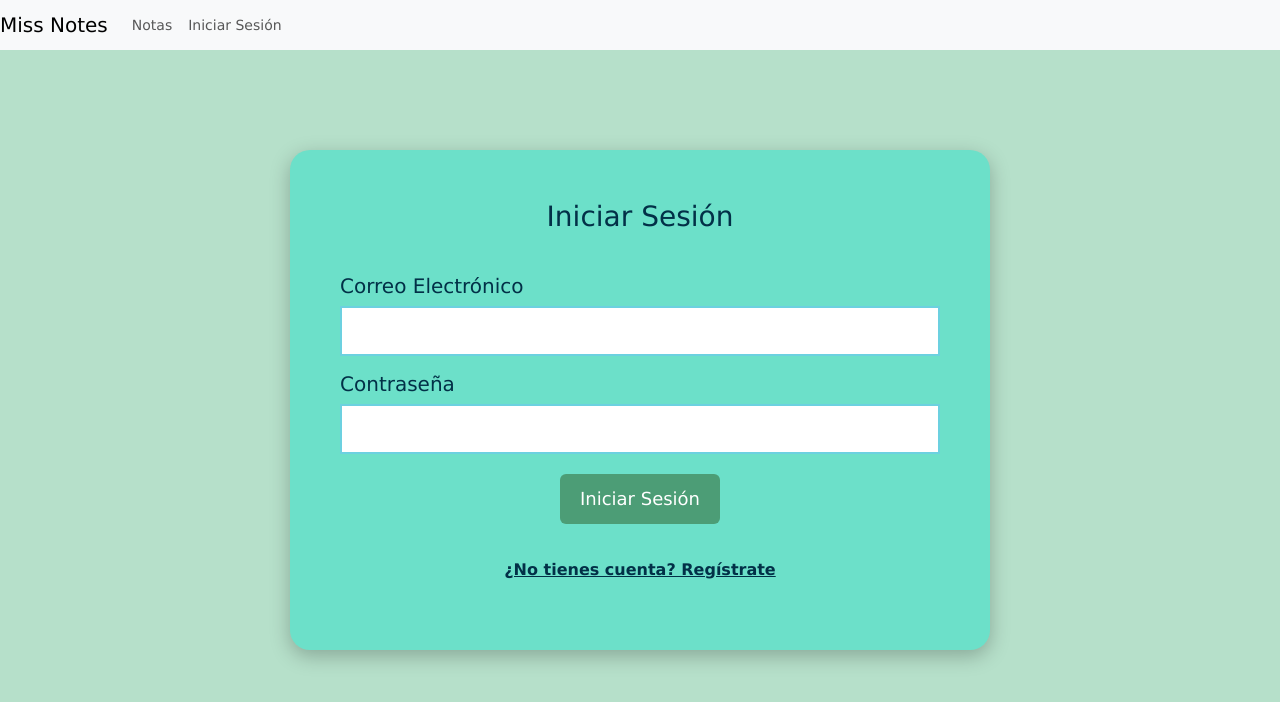
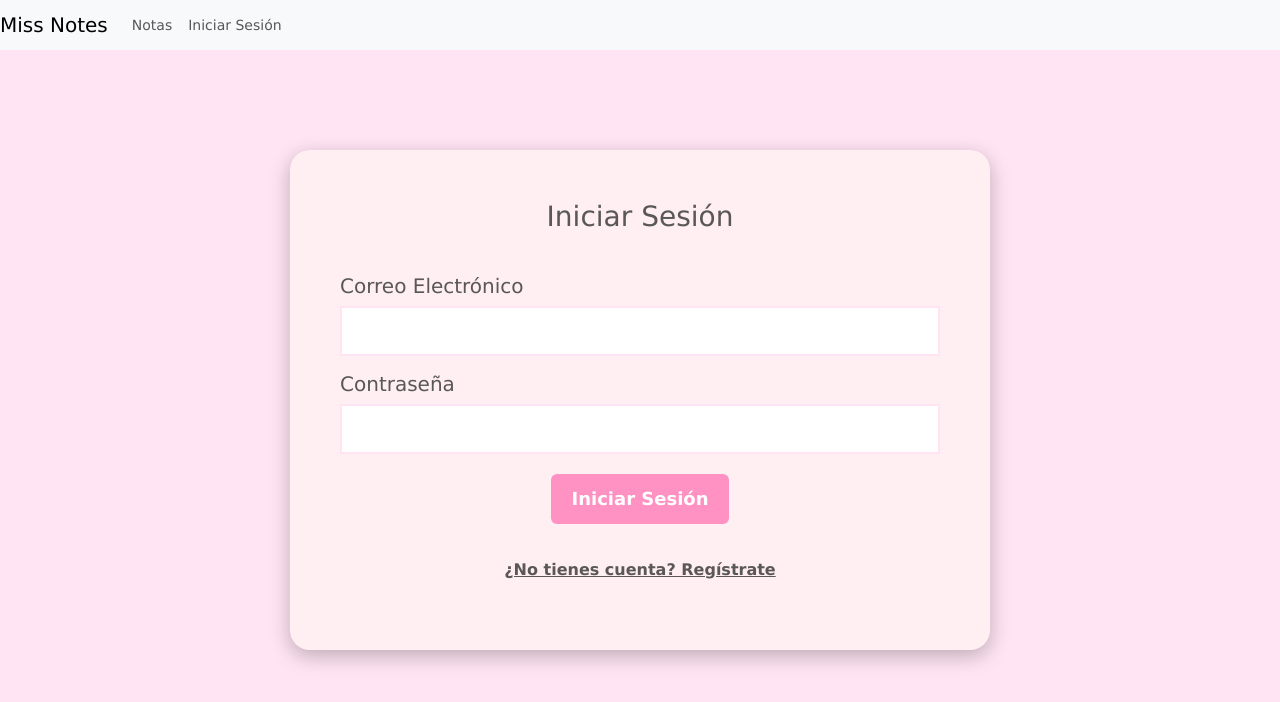
Before and after one commit to Josel02/miss-notes-react-dsw, a React (Create React App) app: page /login in a window 1280 px wide. Shown: the top 702 px of the page. Built offline with nearby package versions, Linux system fonts and the light colour scheme.

Commit message:
Cambiada paleta de colores

```diff
--- a/src/styles/LoginRegister.css
+++ b/src/styles/LoginRegister.css
@@ -1,91 +1,93 @@
+@import 'variables.css';
+
+
 /* Estilos de la Página de Login */
 .login-container {
-    width: 60%; /* Ajustamos el ancho como un porcentaje del contenedor padre para mayor flexibilidad */
-    max-width: 700px; /* Aumentamos el ancho máximo aún más */
-    min-height: 500px; /* Establecemos una altura mínima para asegurar que el formulario sea más alto */
-    margin: 0 auto; /* Centrado vertical y horizontal */
-    position: fixed; /* Cambiamos a posicionamiento fijo para asegurar el centrado */
+    width: 60%;
+    max-width: 700px;
+    min-height: 500px;
+    margin: 0 auto;
+    position: fixed;
     top: 50%;
     left: 50%;
     transform: translate(-50%, -50%);
-    padding: 50px; /* Aumentamos el padding para más espacio interior */
-    border-radius: 20px; /* Esquinas más redondeadas */
-    box-shadow: 0 6px 20px rgba(0,0,0,0.25);
-    background-color: #6CE0C9; /* Fondo del formulario */
+    padding: 50px;
+    border-radius: 20px;
+    box-shadow: 0 6px 20px rgba(0, 0, 0, 0.25);
+    background-color: var(--lavender-blush);
 }
 
 .login-title {
     text-align: center;
-    margin-bottom: 40px; /* Más espacio debajo del título */
-    color: #023047; /* Mantenemos el color original del título para contraste */
-    font-size: 28px; /* Hacemos el título un poco más grande */
+    margin-bottom: 40px;
+    color: var(--davys-gray);
+    font-size: 28px;
 }
 
 .btn-primary {
-    background-color: #4C9D76; /* Un verde más oscuro para el botón, mejor contraste con el texto blanco */
-    color: #ffffff; /* Mantenemos el texto blanco para contraste */
+    background-color: var(--amaranth-pink);
+    color: var(--white);
+    font-weight: bold; /* Texto en negrita */
     border: none;
-    font-size: 18px; /* Aumentamos el tamaño del texto del botón */
-    padding: 10px 20px; /* Más padding para un botón más grande y fácil de clickear */
+    font-size: 18px;
+    padding: 10px 20px;
     height: 50px;
-    width: auto; /* Cambio clave: ajustamos el ancho para que sea automático y no ocupe el 100% */
-    display: block; /* Asegura que el botón se muestre como un bloque */
-    margin: 20px auto 0; /* Centramos el botón horizontalmente */
+    width: auto;
+    display: block;
+    margin: 20px auto 0;
 }
 
 .btn-primary:hover {
-    background-color: #367B58; /* Un verde aún más oscuro para el hover, manteniendo buen contraste */
-    color: #ffffff; /* Mantenemos el texto blanco también al pasar el mouse */
+    background-color: var(--pink-lavender);
+    color: var(--lavender-blush);
 }
 
 .form-label {
-    color: #023047; /* Mantenemos el color para el texto del formulario */
-    font-size: 20px; /* Aumentamos el tamaño del texto para las etiquetas */
+    color: var(--davys-gray);
+    font-size: 20px;
 }
 
 .form-control {
-    background-color: #ffffff; /* Fondo blanco para los campos, mejor legibilidad */
-    border: 2px solid #6CD1E0; /* Borde suave azul */
-    border-radius: 5px; /* Bordes redondeados para los campos de entrada */
-    padding: 10px; /* Mayor padding para mayor facilidad de entrada */
+    background-color: var(--white);
+    border: 2px solid var(--pale-purple);
+    border-radius: 5px;
+    padding: 10px;
     height: 50px;
     font-size: 18px;
-    padding-right: 40px; /* Asegura suficiente espacio para el ícono. Ajusta según el tamaño de tu ícono */
-
+    padding-right: 40px;
 }
 
 body {
-    background-color: #B6E0CA; /* Un fondo general más suave para la página */
+    background-color: var(--pale-purple);
 }
 
 .text-center {
-    text-align: center; /* Asegura que el texto esté centrado */
+    text-align: center;
 }
 
 .text-decoration-underline {
-    text-decoration: underline; /* Subraya el texto para indicar que es un enlace */
-    color: #023047; /* Cambia esto según la paleta de colores de tu sitio */
-    font-weight: bold; /* Hace el texto un poco más grueso para destacarlo */
-    font-size: 16px; /* Ajusta el tamaño de la fuente para mejorar la legibilidad */
-    margin-top: 20px; /* Añade espacio arriba para separarlo del botón */
-    display: inline-block; /* Esto ayuda a aplicar el margen correctamente */
+    text-decoration: underline;
+    color: var(--davys-gray);
+    font-weight: bold;
+    font-size: 16px;
+    margin-top: 20px;
+    display: inline-block;
 }
 
 .text-decoration-underline:hover {
-    color: #4C9D76; /* Cambia el color al pasar el mouse para indicar interactividad */
-    cursor: pointer; /* Cambia el cursor a una mano para indicar que es clickeable */
+    color: var(--amaranth-pink);
+    cursor: pointer;
 }
 
 .password-error {
-    color: #ff0000; /* Rojo para errores */
+    color: var(--amaranth-pink);
     margin-top: 5px;
 }
 
 .error-message {
-    color: #ff0000;
+    color: var(--red);
     margin-top: 5px;
     font-size: 0.8rem;
-
 }
 
 .password-field {
@@ -103,38 +105,34 @@ body {
 }
 
 .form-control {
-    padding-right: 40px; /* Asegura que el texto no se sobreponga al botón de mostrar/ocultar */
+    padding-right: 40px;
 }
 
 .form-control.error {
-    border: 2px solid #ff0000; /* Ajusta el color y el grosor del borde según prefieras */
+    border: 2px solid var(--amaranth-pink);
 }
 
 .error-border,
 .error-border:focus {
-    border: 2px solid #ff0000 !important; /* Asegúrate de que el borde rojo tenga prioridad */
-    box-shadow: none !important; /* Elimina el box-shadow si lo hay */
+    border: 2px solid var(--red) !important;
+    box-shadow: none !important;
 }
 
-/* Asegura que el ícono para mostrar/ocultar contraseña no tenga fondo */
 .input-group-text {
     position: absolute;
     right: 4px;
-    top: calc(50% - 14px); /* Centra el ícono verticalmente. Ajusta según el tamaño de tu ícono */
+    top: calc(50% - 14px);
     background-color: white;
     border:none;
     z-index: 2000;
 }
 
-/* Ajuste para que el ícono no tenga un borde visible y se mezcle con el campo */
 .input-group-text, .form-control {
-    border-radius: 0; /* Puedes ajustar esto según tus preferencias */
+    border-radius: 0;
 }
 
-/* Asegúrate de aplicar estos estilos directamente a los FormControl en lugar del InputGroup */
-
 .form-control.is-invalid {
-    border: 2px solid #ff0000; /* Ajusta el color y el grosor del borde según prefieras */
+    border: 2px solid var(--white);
 }
 
 .password-input-group {
--- /dev/null
+++ b/src/styles/variables.css
@@ -0,0 +1,13 @@
+:root {
+    --davys-gray: #595758;
+    --lavender-blush: #ffeef2;
+    --pale-purple: #ffe4f3;
+    --pink-lavender: #ffc8fb;
+    --amaranth-pink: #ff92c2;
+
+    /*Auxiliares*/
+    --white: #ffffff;
+
+    /*Error*/
+    --red: #ff0000;
+}
```
